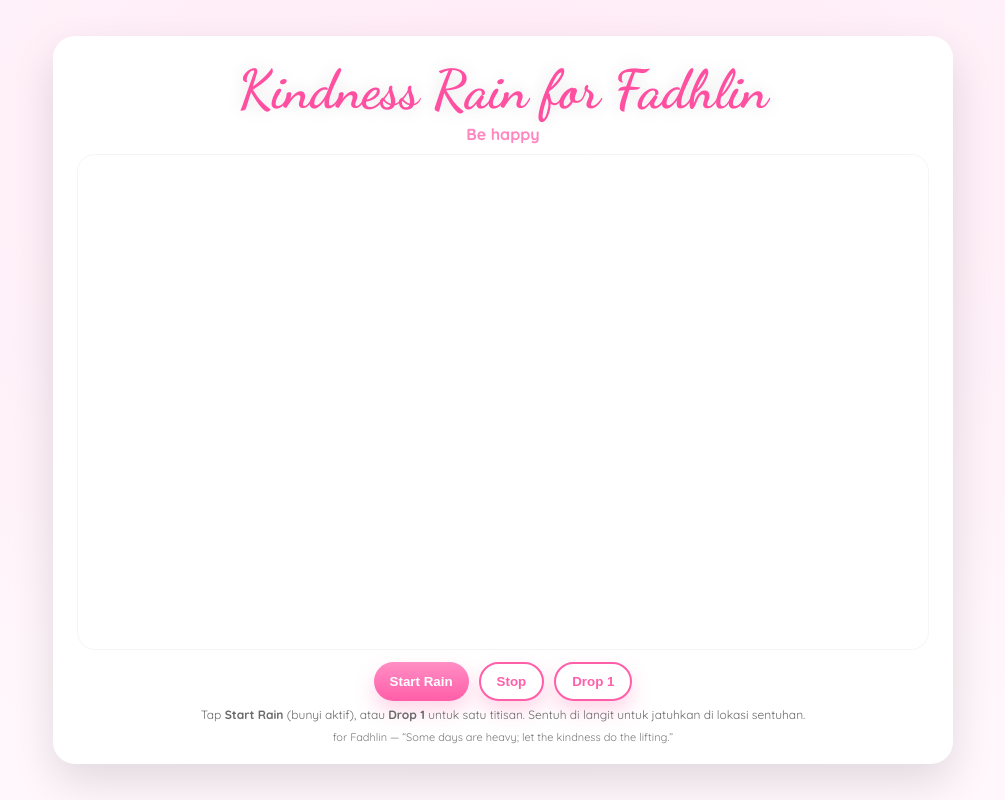
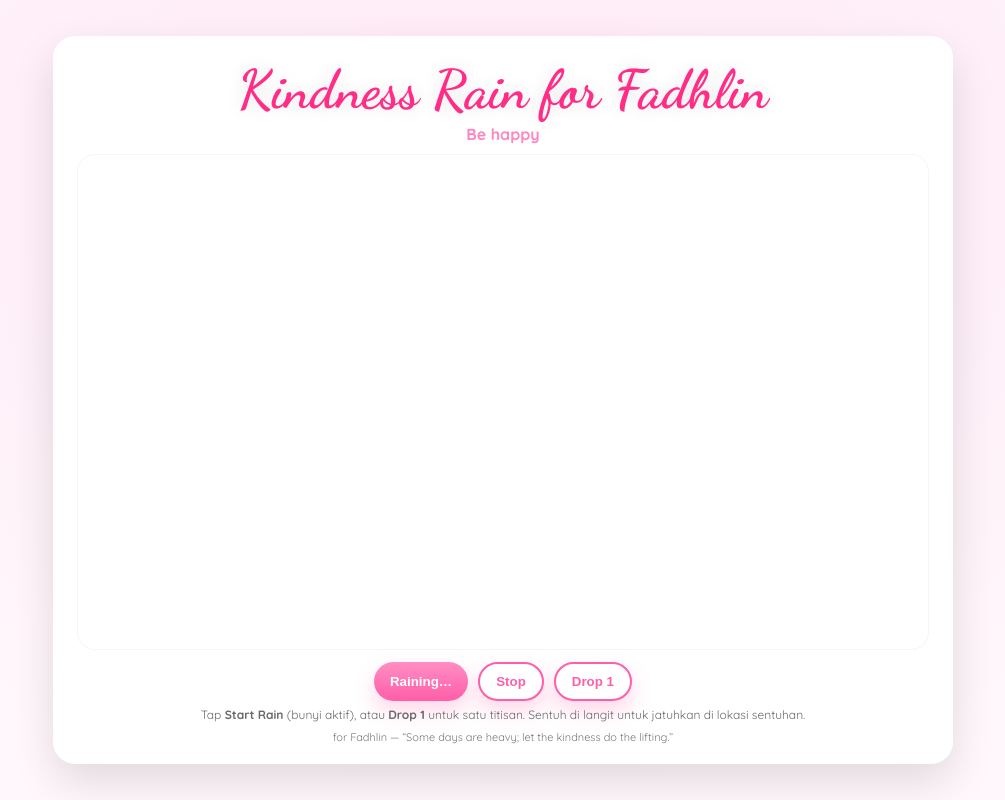
Before and after one commit to kimihey6-beep/Kindnessrainlin, a plain HTML site: page index.html in a window 1280 px wide. Both pictures are taken after a click on the button "Start Rain". Shown: the whole page, without its empty margins (137-1142 px from the left). Drawn offline with Linux system fonts and the light colour scheme.

Commit message:
Update index.html

```diff
--- a/index.html
+++ b/index.html
@@ -189,4 +189,95 @@
       }
 
       /* ===== Util ===== */
-      funct
+      function nextMsg(){ const m = msgs[i % msgs.length]; i++; return m; }
+
+      // Track X yang terbaru untuk elak bertindan sisi-ke-sisi
+      const recentX = [];
+      function chooseCenteredX(rect){
+        const center = rect.left + rect.width/2;
+        const span = rect.width * 0.30;     // hanya ±15% kiri/kanan
+        let x;
+        let tries = 0;
+        do{
+          x = center + (Math.random()-0.5)*span;
+          tries++;
+        } while(recentX.some(px => Math.abs(px - x) < 140) && tries < 10);
+        // simpan & potong sejarah
+        recentX.push(x); if(recentX.length > 8) recentX.shift();
+        return x;
+      }
+
+      // Satu titisan — pusat & durasi panjang
+      function makeDrop(xPx = null){
+        const rect = sky.getBoundingClientRect();
+        const x = xPx === null ? chooseCenteredX(rect) : xPx;
+
+        const d = document.createElement('div');
+        d.className = 'drop';
+        d.style.setProperty('--dur', (16 + Math.random()*6) + 's');  // 16–22s
+        d.style.setProperty('--x', `${x - rect.left}px`);
+
+        const heart = document.createElement('div');
+        heart.className = 'heart';
+        heart.textContent = '❤';
+
+        const bubble = document.createElement('div');
+        bubble.className = 'bubble';
+
+        // taip perlahan & centered
+        const text = `♥ ${nextMsg()}`;
+        let p = 0;
+        const typer = setInterval(()=>{
+          bubble.textContent = text.slice(0, p++);
+          if(p > text.length) clearInterval(typer);
+        }, 28);
+
+        d.appendChild(heart);
+        d.appendChild(bubble);
+        sky.appendChild(d);
+
+        playPling();
+        d.addEventListener('animationend', () => d.remove());
+      }
+
+      /* ===== Hujan satu-satu & jarakkan masa ===== */
+      function startRain(){
+        if(raining) return;
+        raining = true;
+        startBtn.textContent = 'Raining…';
+        startBtn.disabled = true;
+        stopBtn.disabled = false;
+
+        if(!audioCtx){
+          try{ audioCtx = new (window.AudioContext||window.webkitAudioContext)(); } catch(e){}
+        }
+
+        // Selang lebih panjang: 1500–2200ms
+        const loop = () => {
+          if(!raining) return;
+          makeDrop();
+          timer = setTimeout(loop, 1500 + Math.random()*700);
+        };
+        loop();
+      }
+      function stopRain(){
+        raining = false;
+        startBtn.textContent = 'Start Rain';
+        startBtn.disabled = false;
+        stopBtn.disabled = true;
+        clearTimeout(timer);
+      }
+
+      function dropOne(){ makeDrop(); }
+
+      // Tap manual — masih ikut lokasi sentuhan
+      sky.addEventListener('pointerdown', (e)=> makeDrop(e.clientX));
+
+      startBtn.addEventListener('click', startRain);
+      stopBtn .addEventListener('click', stopRain);
+      oneBtn  .addEventListener('click', dropOne);
+
+      window.addEventListener('load', ()=> startBtn.focus(), {once:true});
+    </script>
+  </body>
+</html>
```
